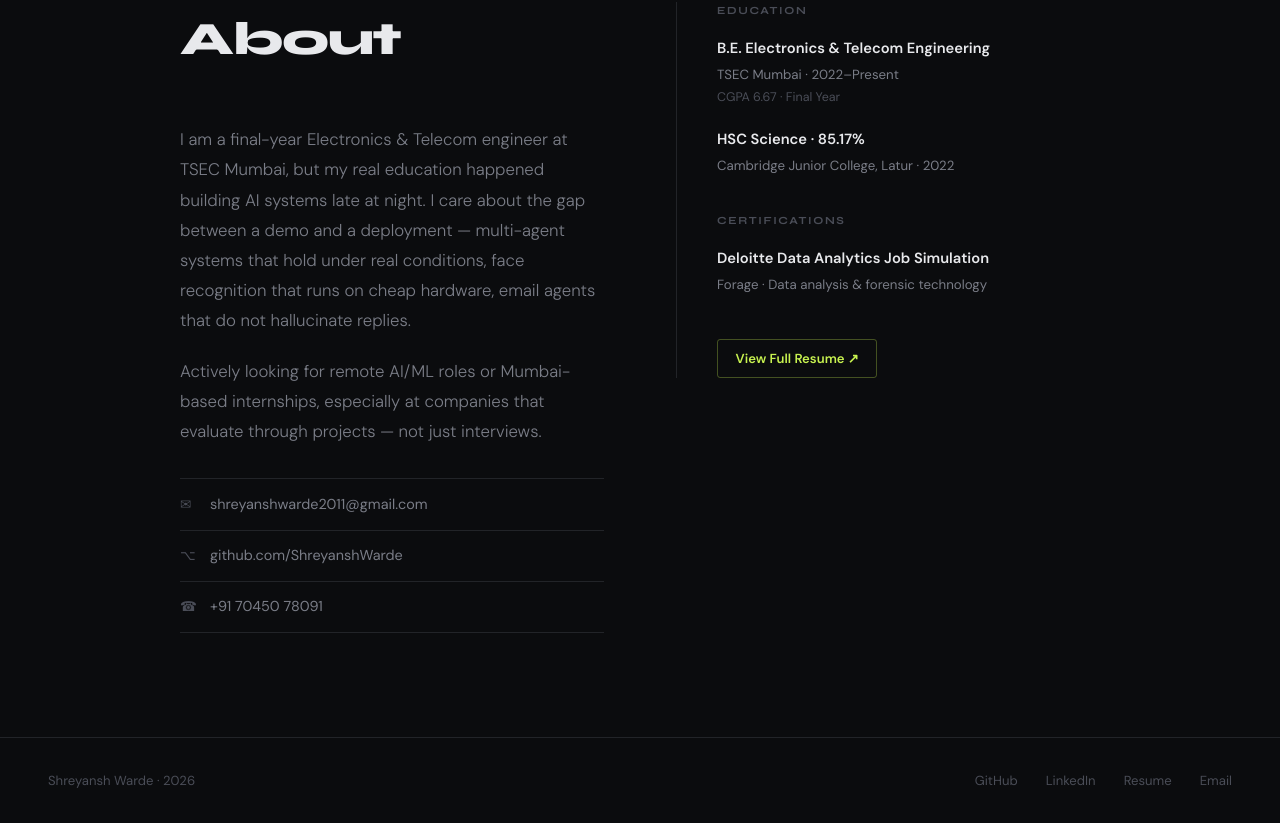
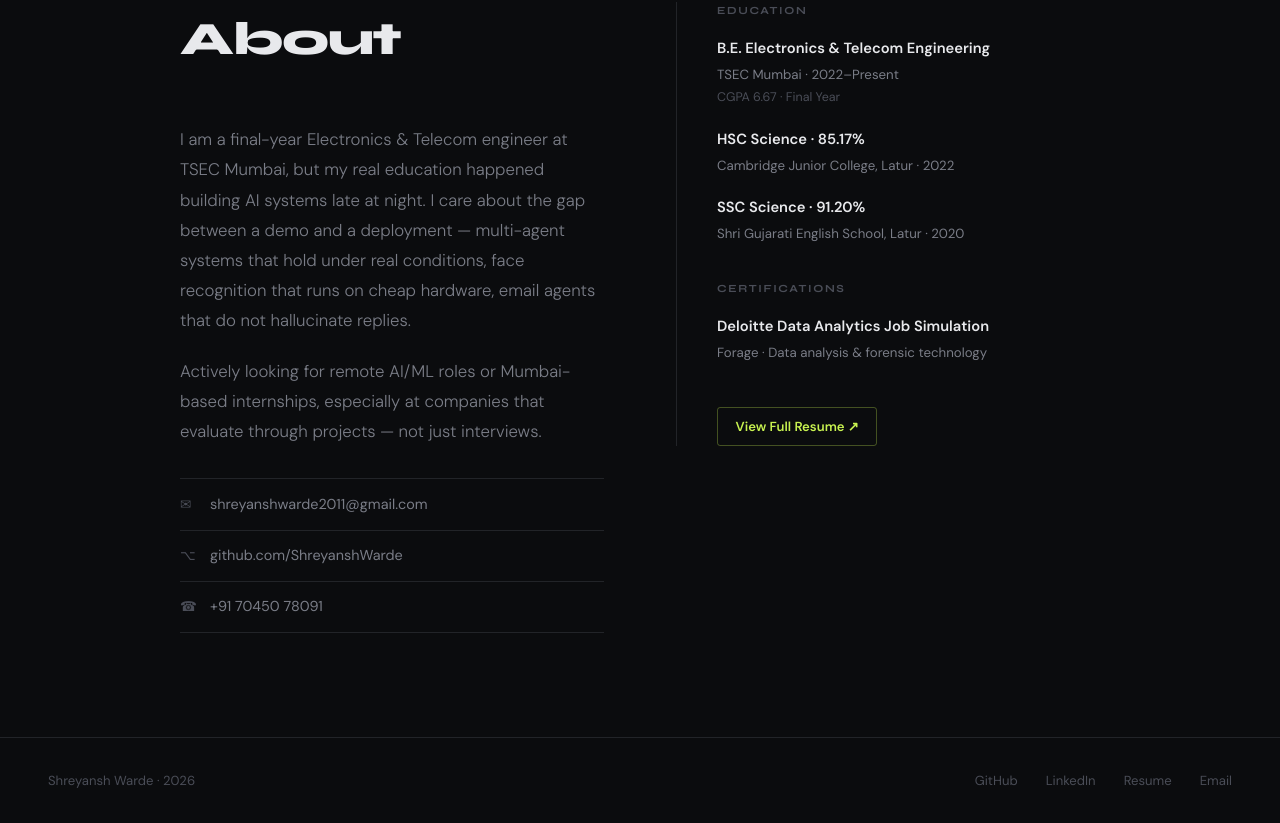
Before and after one commit to ShreyanshWarde/portfolio, a React (Vite) app: page / in a window 1280 px wide. Shown: the part 2873-3696 px from the top of the page. Built offline with nearby package versions, Linux system fonts and the light colour scheme; the HTML template or start-up script is replaced by a standard one.

Commit message:
added SSC Science details in the education section of App.tsx.

```diff
--- a/src/App.tsx
+++ b/src/App.tsx
@@ -231,6 +231,10 @@ export default function App() {
                 <span className="edu-degree">HSC Science · 85.17%</span>
                 <span className="edu-school">Cambridge Junior College, Latur · 2022</span>
               </div>
+              <div className="edu-item">
+                <span className="edu-degree">SSC Science · 91.20%</span>
+                <span className="edu-school">Shri Gujarati English School, Latur · 2020</span>
+              </div>
             </div>
             <div className="edu-block">
               <p className="edu-label">Certifications</p>
```
